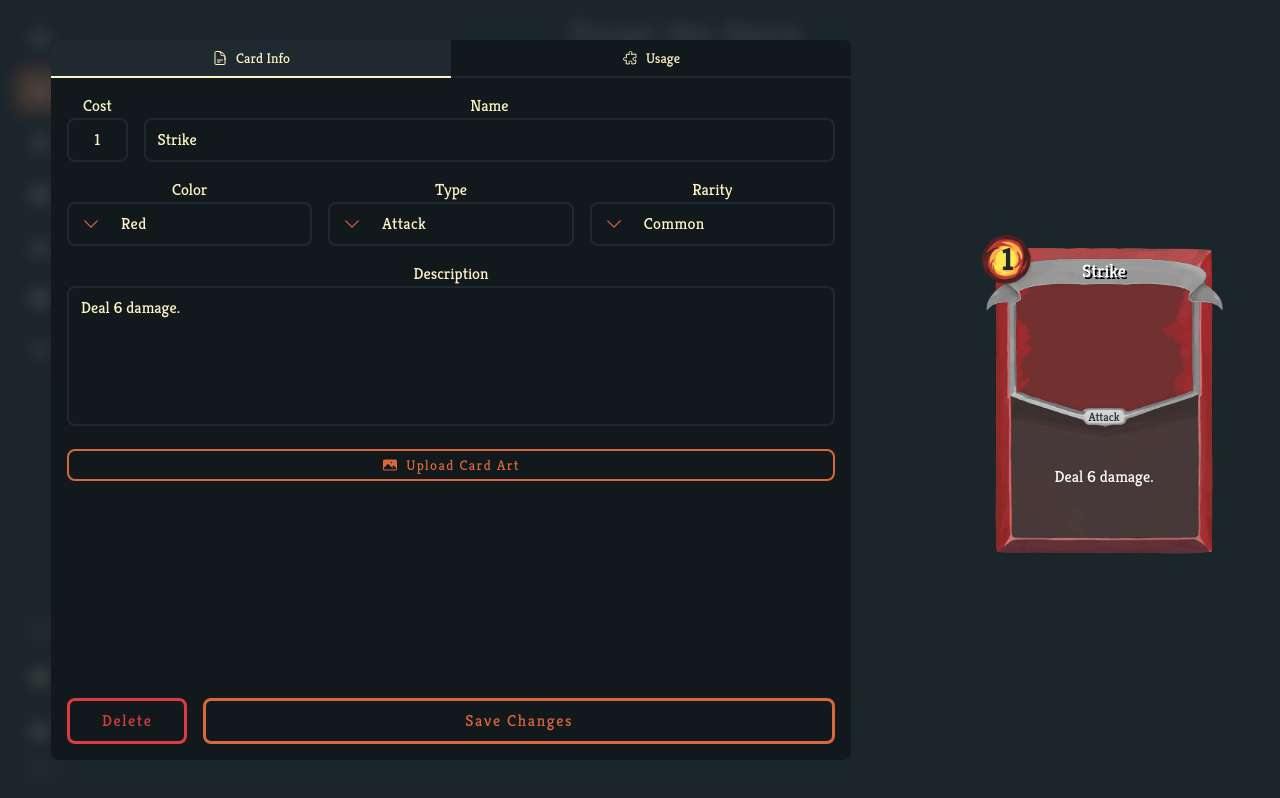
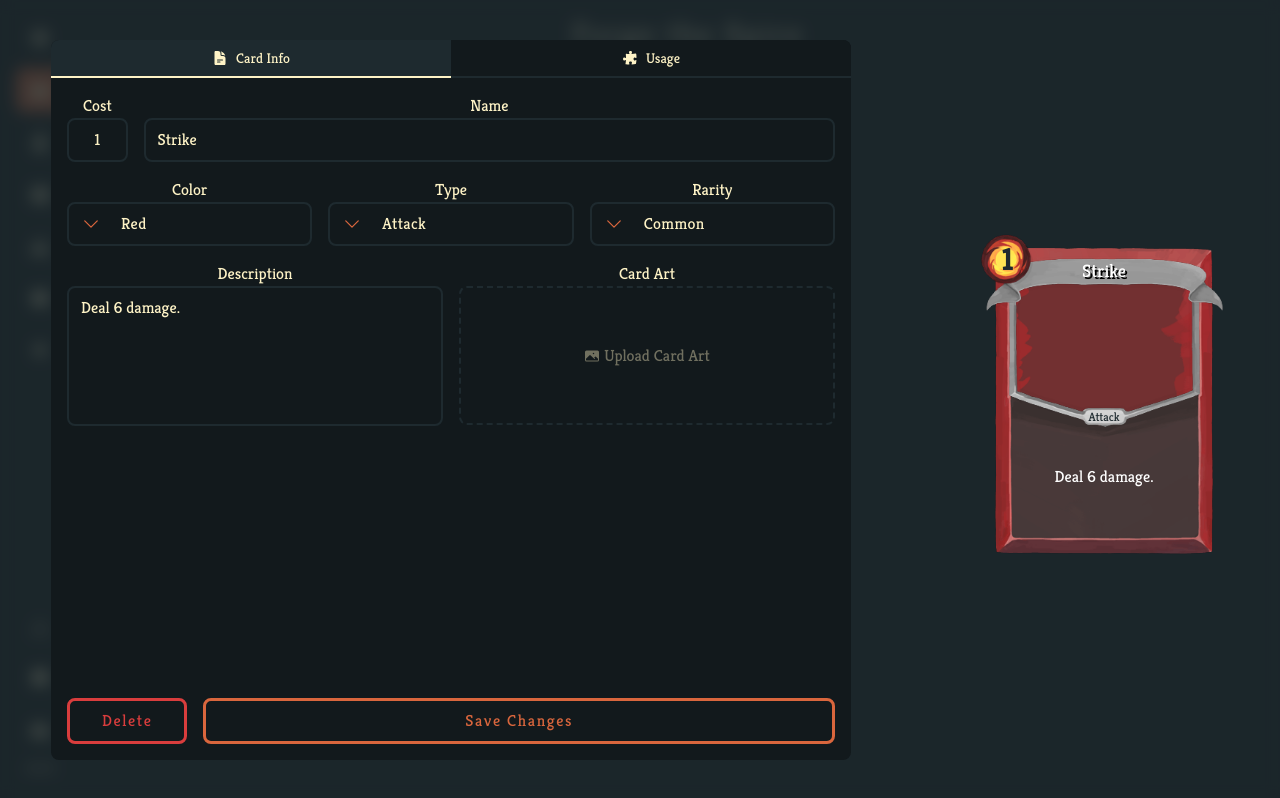
Before and after one commit to kevinbrasileiro/forge-the-spire, a React (Vite) app: page / in a window 1280 px wide. Both pictures are taken after a click on the button "Add Card". Built offline with nearby package versions, Linux system fonts and the light colour scheme.

Commit message:
feat: allow drag and drop images

```diff
--- a/src/components/Button.tsx
+++ b/src/components/Button.tsx
@@ -35,7 +35,7 @@ const Button: React.FC<ButtonProps> = ({
     primary:
       "bg-black-dark border-primary text-primary hover:bg-black-light transition-colors",
     secondary:
-      "bg-black-dark border-black-lighter hover:bg-black-light",
+      "bg-black-dark border-black-light hover:bg-black-light",
     danger:
       "bg-black-dark text-danger border-danger hover:bg-danger hover:border-danger hover:text-gold",
   }[variant];
--- a/src/components/EditStsCard.tsx
+++ b/src/components/EditStsCard.tsx
@@ -1,4 +1,3 @@
-import { DocumentTextIcon, PuzzlePieceIcon } from "@heroicons/react/24/outline";
 import type { CardData } from "../utils/userDataTypes";
 import { useEffect, useRef, useState } from "react";
 import Button from "./Button";
@@ -6,7 +5,7 @@ import StsCard from "./StsCard";
 import { Input } from "./Input";
 import Dropdown from "./Dropdown";
 import { colorsDropdownOptions, raritiesDropdownOptions, typesDropdownOptions} from "../utils/gameData";
-import { PhotoIcon } from "@heroicons/react/24/solid";
+import { DocumentTextIcon, PuzzlePieceIcon, PhotoIcon } from "@heroicons/react/24/solid";
 
 interface EditStsCardProps {
   isOpen: boolean
@@ -48,8 +47,7 @@ export default function EditStsCard({isOpen, card, onClose, onSave, onDelete}: E
     })
   }
 
-  const handleImageUpload = (e: React.ChangeEvent<HTMLInputElement>) => {
-    const file = e.target.files?.[0] || null
+  const handleImageUpload = (file?: File) => {
     if (file) {
       const reader = new FileReader()
       reader.onload = () => {
@@ -158,6 +156,7 @@ export default function EditStsCard({isOpen, card, onClose, onSave, onDelete}: E
                   options={raritiesDropdownOptions}
                 />
               </div>
+              <div className="flex gap-x-4">
                 <Input
                   label="Description"
                   multiline
@@ -168,20 +167,36 @@ export default function EditStsCard({isOpen, card, onClose, onSave, onDelete}: E
                 <input
                   type="file"
                   accept="image/*"
-                onChange={handleImageUpload}
+                  onChange={(e) => handleImageUpload(e.target.files?.[0])}
                   className="hidden"
                   ref={fileInputRef}
                 />
+                <div className="flex flex-col w-full mb-pb-2">
+                  <p className="mx-auto">Card Art</p>
+                  <div
+                    onDragOver={(e) => e.preventDefault()}
+                    onDrop={(e) => {
+                      e.preventDefault()
+                      handleImageUpload(e.dataTransfer.files?.[0])
+                    }}
+                    onClick={() => fileInputRef.current?.click()}
+                    className="h-full mb-2 border-2 border-dashed border-black-light rounded-lg flex items-center justify-center gap-x-1 text-gold/40 cursor-pointer hover:bg-black-light transition-colors"
+                  >
+                    <PhotoIcon className="w-4 h-4"/>
+                    {formData.art ? "Change Card Art" : "Upload Card Art"}
+                  </div>
+                  {formData.art && (
                     <Button
-                onClick={() => fileInputRef.current?.click()}
+                      onClick={() => setFormData({...formData, art: ""})}
+                      variant="danger"
                       className="w-full"
                       size="sm"
-                icon={<PhotoIcon className="h-4 w-4" />}
                     >
-                {formData.art
-                  ? "Change Card Art"
-                  : "Upload Card Art"}
+                      Remove Card Art
                     </Button>
+                  )}
+                </div>
+              </div>
             </div>)}
 
             <footer className="flex gap-4">
```
Lines whose indentation alone changed are shown as unchanged.
